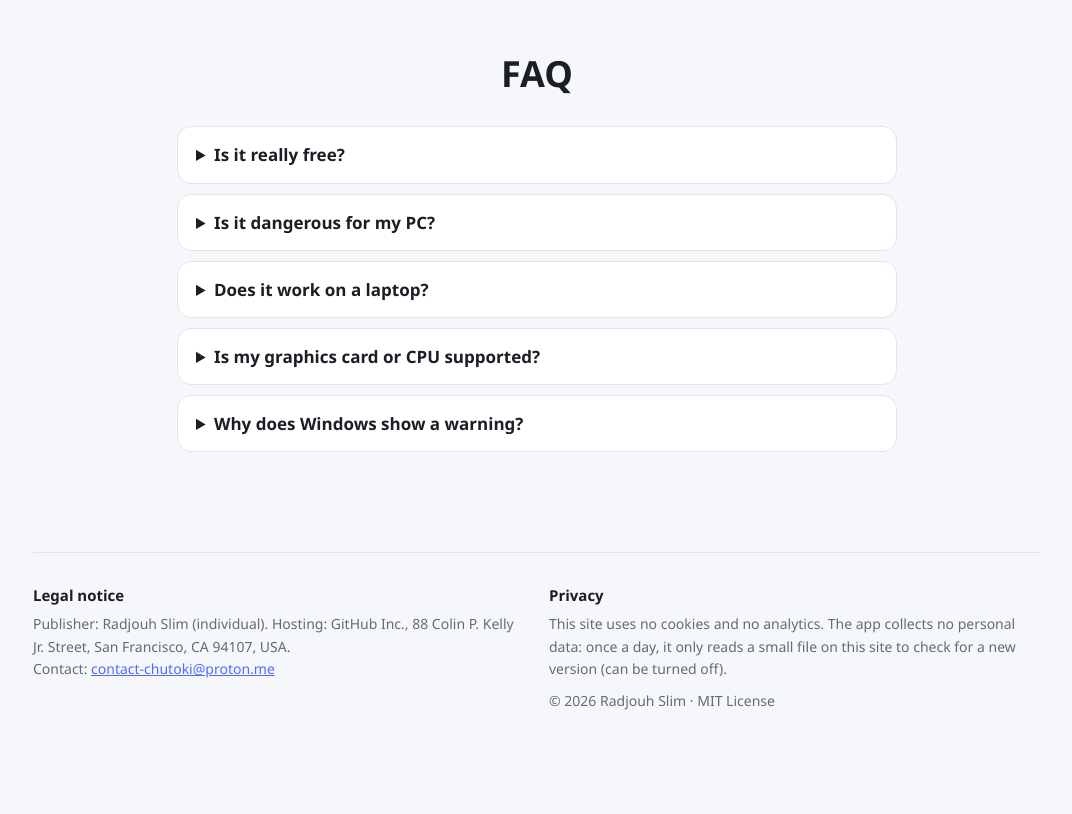
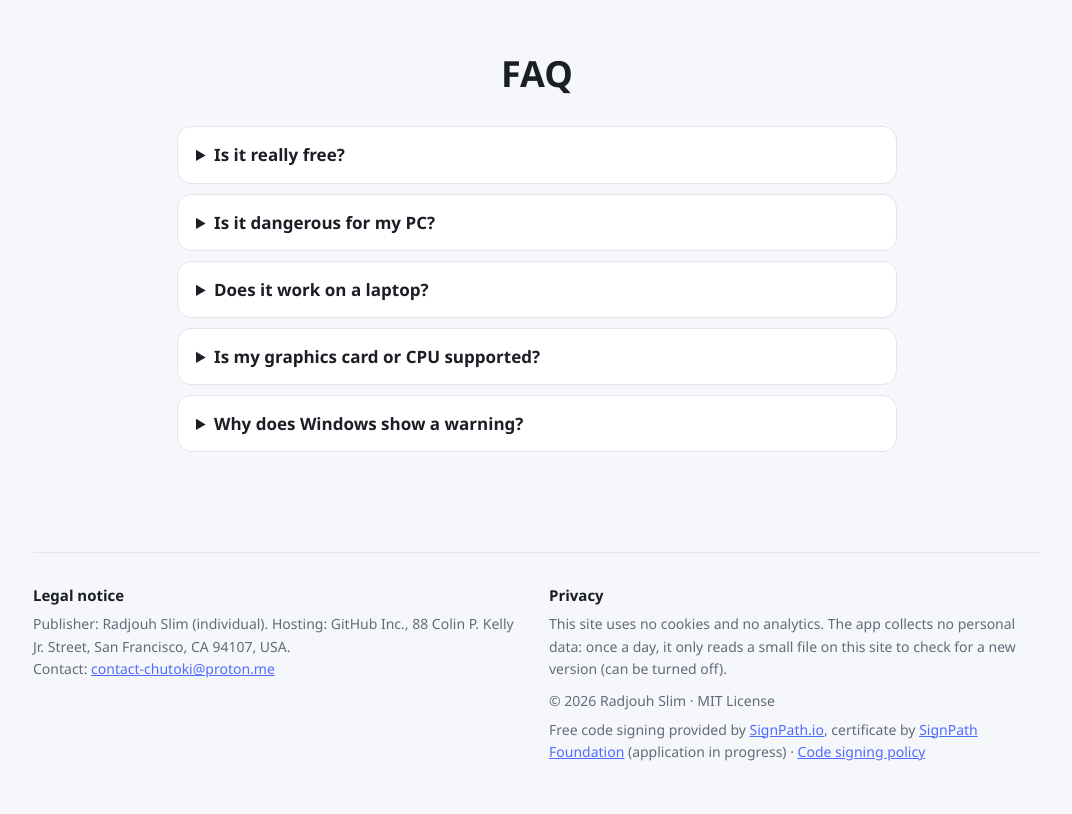
Before and after one commit to Slimouzz/chutoki, a plain HTML site: page docs/index.html in a window 1280 px wide. Shown: the part 1971-2785 px from the top of the page, without its empty margins (103-1175 px from the left). Before the commit the page ends 2734 px from the top, so only its background shows below. Drawn offline with Linux system fonts and the light colour scheme.

Commit message:
Mention SignPath code signing on download page and README
Co-Authored-By: Claude Opus 5.5 <noreply@anthropic.com>

```diff
--- a/docs/index.html
+++ b/docs/index.html
@@ -169,6 +169,7 @@ footer h4 { color: var(--txt); margin: 0 0 6px; font-size: 15px; }
         <h4 data-t="privTitle"></h4>
         <div data-t="priv"></div>
         <div style="margin-top:10px">© 2026 Radjouh Slim · <span data-t="lic"></span></div>
+        <div style="margin-top:6px">Free code signing provided by <a href="https://about.signpath.io">SignPath.io</a>, certificate by <a href="https://signpath.org">SignPath Foundation</a> (application in progress) · <a href="https://github.com/Slimouzz/chutoki/blob/main/CODE_SIGNING.md">Code signing policy</a></div>
       </div>
     </div>
   </footer>
```
Also changed, not shown: 1 other file.
